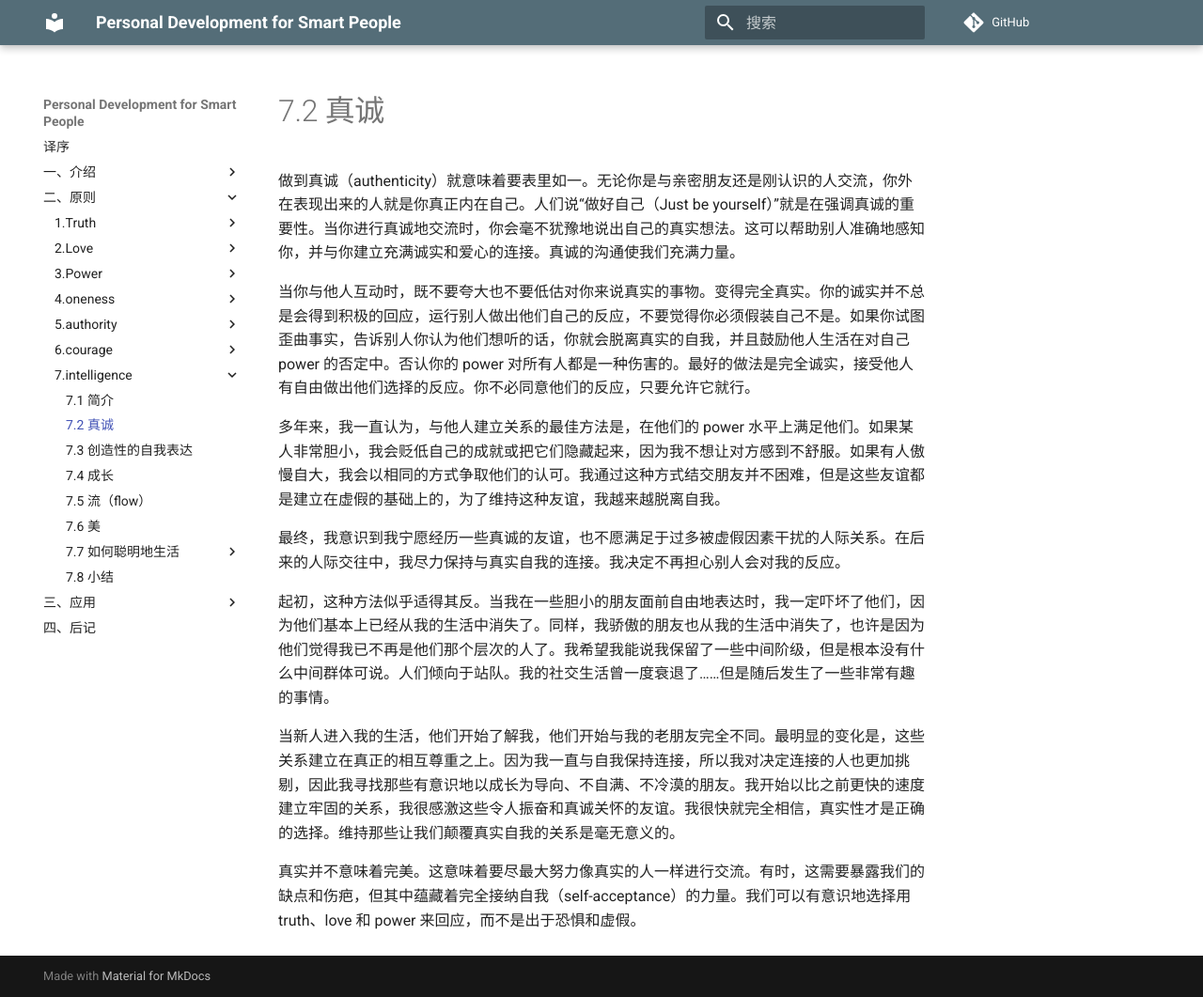
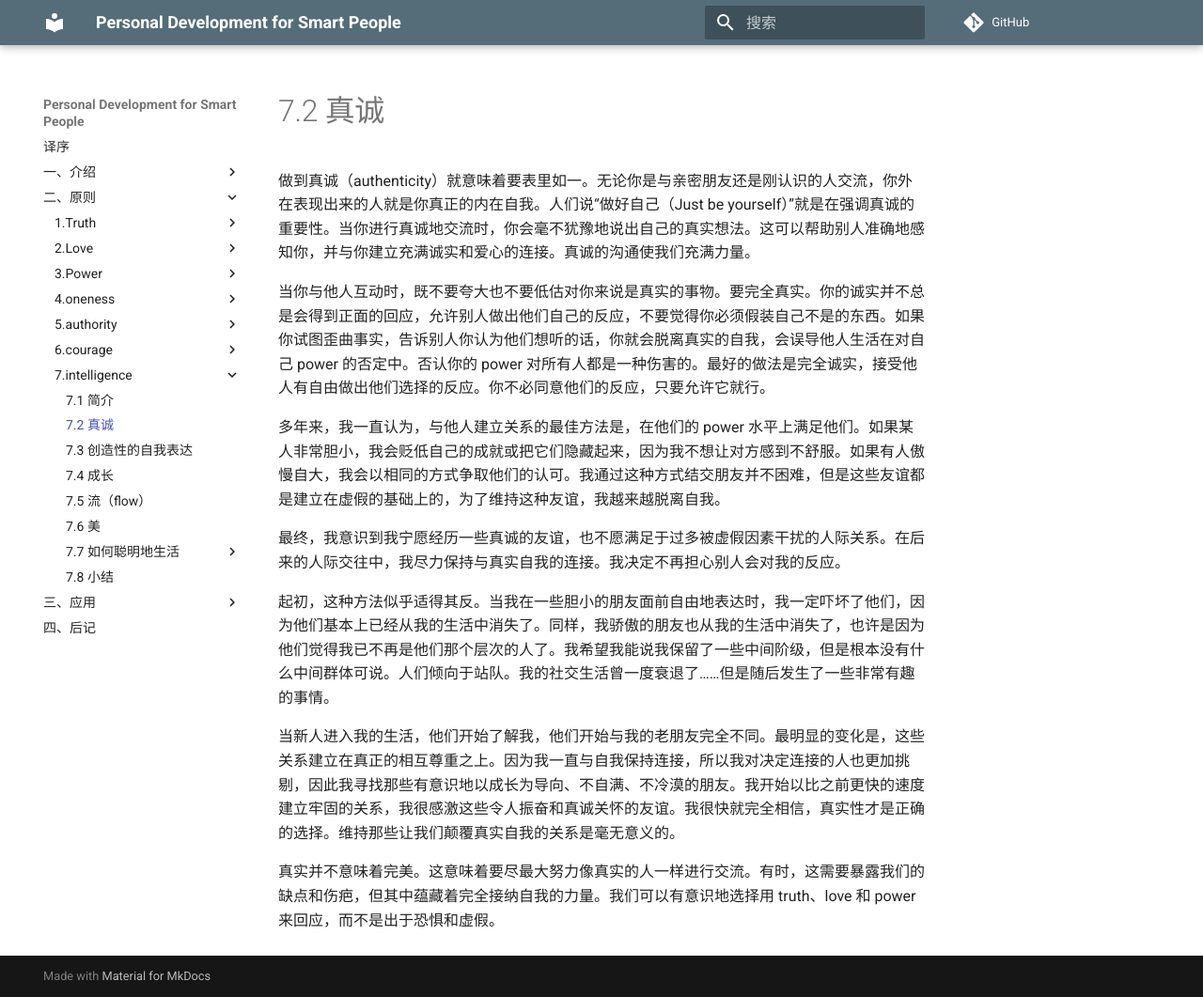
Before and after one commit to wtsnwei/pdsp, an MkDocs documentation site: the page built from docs/2.Principles/07.intelligence/01.authenticity.md, in a window 1280 px wide and 1061 px high. Shown: the whole window at 94% size. Built offline with MkDocs 1.6.1 and Material for MkDocs 9.7.7, drawn with Linux system fonts in a browser that asks for light colours; comment, search, counter and statistics services are not loaded.

Commit message:
修正语句

```diff
--- a/docs/2.Principles/07.intelligence/01.authenticity.md
+++ b/docs/2.Principles/07.intelligence/01.authenticity.md
@@ -3,9 +3,9 @@ title:    Authenticity
 date:     2021-03-11
 ---
 
-做到真诚（authenticity）就意味着要表里如一。无论你是与亲密朋友还是刚认识的人交流，你外在表现出来的人就是你真正内在自己。人们说“做好自己（Just be yourself）”就是在强调真诚的重要性。当你进行真诚地交流时，你会毫不犹豫地说出自己的真实想法。这可以帮助别人准确地感知你，并与你建立充满诚实和爱心的连接。真诚的沟通使我们充满力量。
+做到真诚（authenticity）就意味着要表里如一。无论你是与亲密朋友还是刚认识的人交流，你外在表现出来的人就是你真正的内在自我。人们说“做好自己（Just be yourself）”就是在强调真诚的重要性。当你进行真诚地交流时，你会毫不犹豫地说出自己的真实想法。这可以帮助别人准确地感知你，并与你建立充满诚实和爱心的连接。真诚的沟通使我们充满力量。
 
-当你与他人互动时，既不要夸大也不要低估对你来说真实的事物。变得完全真实。你的诚实并不总是会得到积极的回应，运行别人做出他们自己的反应，不要觉得你必须假装自己不是。如果你试图歪曲事实，告诉别人你认为他们想听的话，你就会脱离真实的自我，并且鼓励他人生活在对自己 power 的否定中。否认你的 power 对所有人都是一种伤害的。最好的做法是完全诚实，接受他人有自由做出他们选择的反应。你不必同意他们的反应，只要允许它就行。
+当你与他人互动时，既不要夸大也不要低估对你来说是真实的事物。要完全真实。你的诚实并不总是会得到正面的回应，允许别人做出他们自己的反应，不要觉得你必须假装自己不是的东西。如果你试图歪曲事实，告诉别人你认为他们想听的话，你就会脱离真实的自我，会误导他人生活在对自己 power 的否定中。否认你的 power 对所有人都是一种伤害的。最好的做法是完全诚实，接受他人有自由做出他们选择的反应。你不必同意他们的反应，只要允许它就行。
 
 多年来，我一直认为，与他人建立关系的最佳方法是，在他们的 power 水平上满足他们。如果某人非常胆小，我会贬低自己的成就或把它们隐藏起来，因为我不想让对方感到不舒服。如果有人傲慢自大，我会以相同的方式争取他们的认可。我通过这种方式结交朋友并不困难，但是这些友谊都是建立在虚假的基础上的，为了维持这种友谊，我越来越脱离自我。
 
@@ -15,4 +15,4 @@ date:     2021-03-11
 
 当新人进入我的生活，他们开始了解我，他们开始与我的老朋友完全不同。最明显的变化是，这些关系建立在真正的相互尊重之上。因为我一直与自我保持连接，所以我对决定连接的人也更加挑剔，因此我寻找那些有意识地以成长为导向、不自满、不冷漠的朋友。我开始以比之前更快的速度建立牢固的关系，我很感激这些令人振奋和真诚关怀的友谊。我很快就完全相信，真实性才是正确的选择。维持那些让我们颠覆真实自我的关系是毫无意义的。
 
-真实并不意味着完美。这意味着要尽最大努力像真实的人一样进行交流。有时，这需要暴露我们的缺点和伤疤，但其中蕴藏着完全接纳自我（self-acceptance）的力量。我们可以有意识地选择用 truth、love 和 power 来回应，而不是出于恐惧和虚假。
+真实并不意味着完美。这意味着要尽最大努力像真实的人一样进行交流。有时，这需要暴露我们的缺点和伤疤，但其中蕴藏着完全接纳自我的力量。我们可以有意识地选择用 truth、love 和 power 来回应，而不是出于恐惧和虚假。
```
